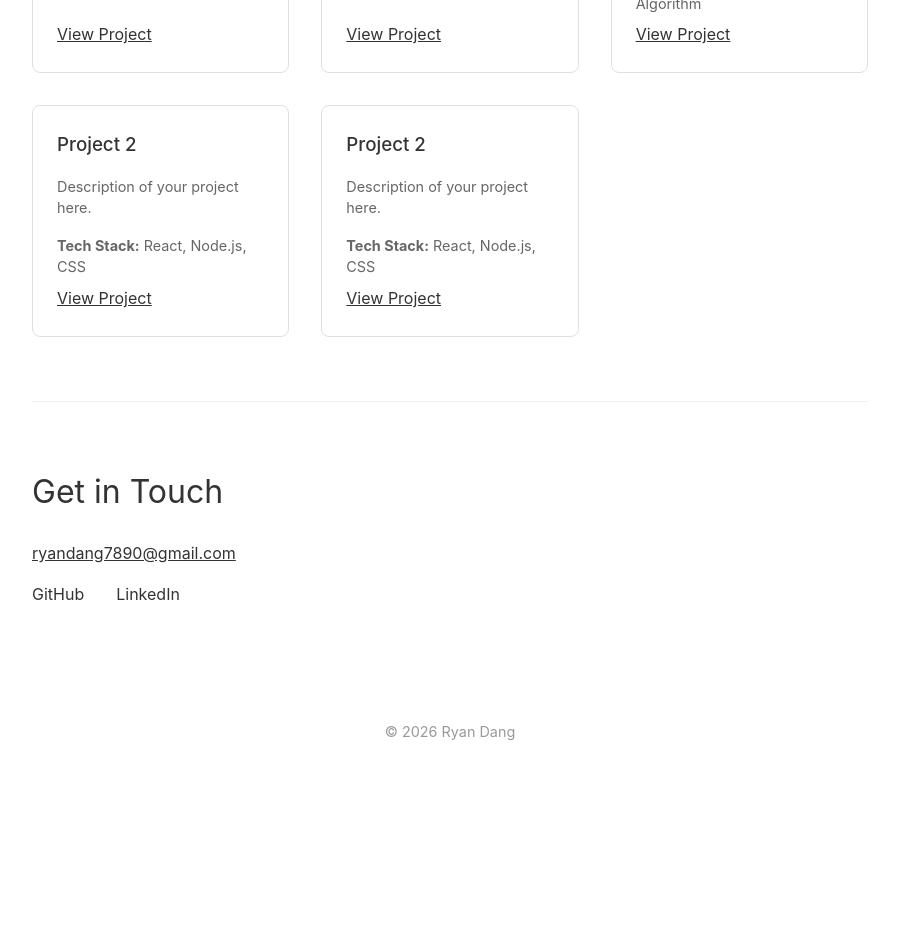
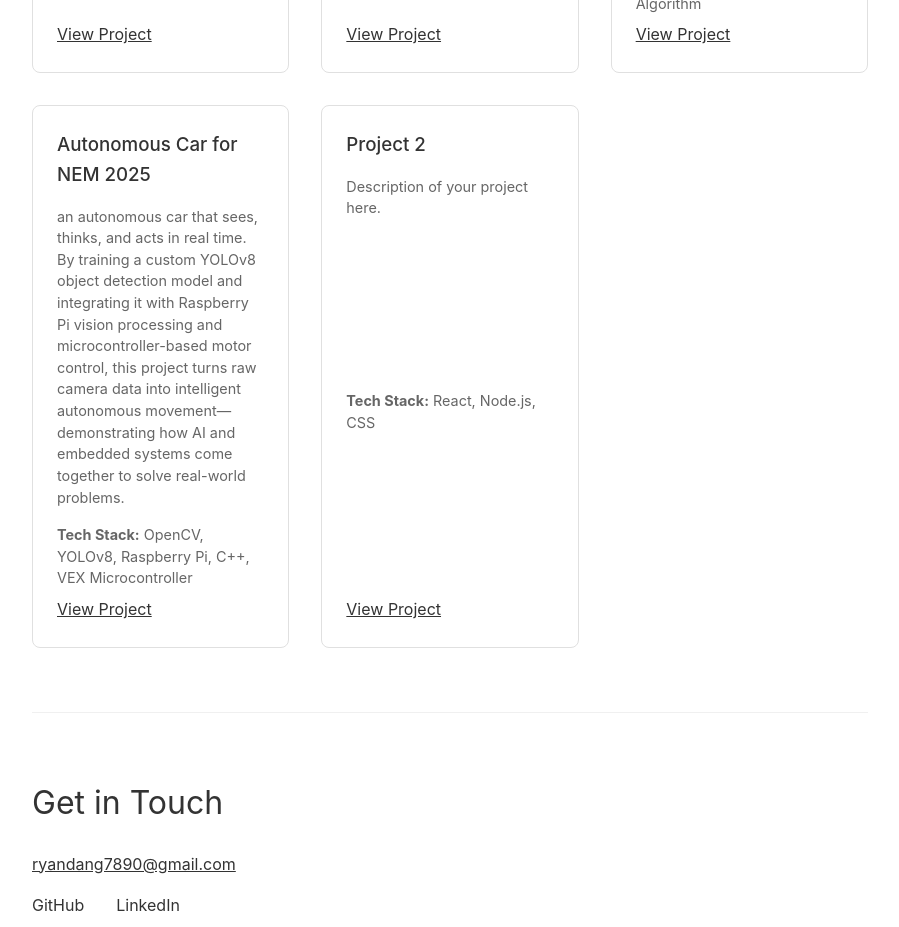
Before and after one commit to RRyanDang/PromotingWebsite, a React (Vite) app: page / in a window 1280 px wide. Shown: the part 1480-2407 px from the top of the page, without its empty margins (190-1089 px from the left). Before the commit the page ends 2271 px from the top, so only its background shows below. Built offline with nearby package versions, Linux system fonts and the light colour scheme.

Commit message:
added nem proj

```diff
--- a/src/Projects.jsx
+++ b/src/Projects.jsx
@@ -18,10 +18,10 @@ const projects = [
     link: "https://github.com/RRyanDang/Analysis-of-Crime-Patterns-in-Toronto-A-Data-Mining-Approach-to-Public-Safety"
   },
   {
-    title: "Project 2",
-    description: "Description of your project here.",
-    stack: ["React", "Node.js", "CSS"],
-    link: "<link_to_project>"
+    title: "Autonomous Car for NEM 2025",
+    description: "an autonomous car that sees, thinks, and acts in real time. By training a custom YOLOv8 object detection model and integrating it with Raspberry Pi vision processing and microcontroller-based motor control, this project turns raw camera data into intelligent autonomous movement—demonstrating how AI and embedded systems come together to solve real-world problems.",
+    stack: ["OpenCV", "YOLOv8", "Raspberry Pi", "C++", "VEX Microcontroller"],
+    link: "https://github.com/RRyanDang/Mushroom-Following-Bot"
   },
   {
     title: "Project 2",
```
